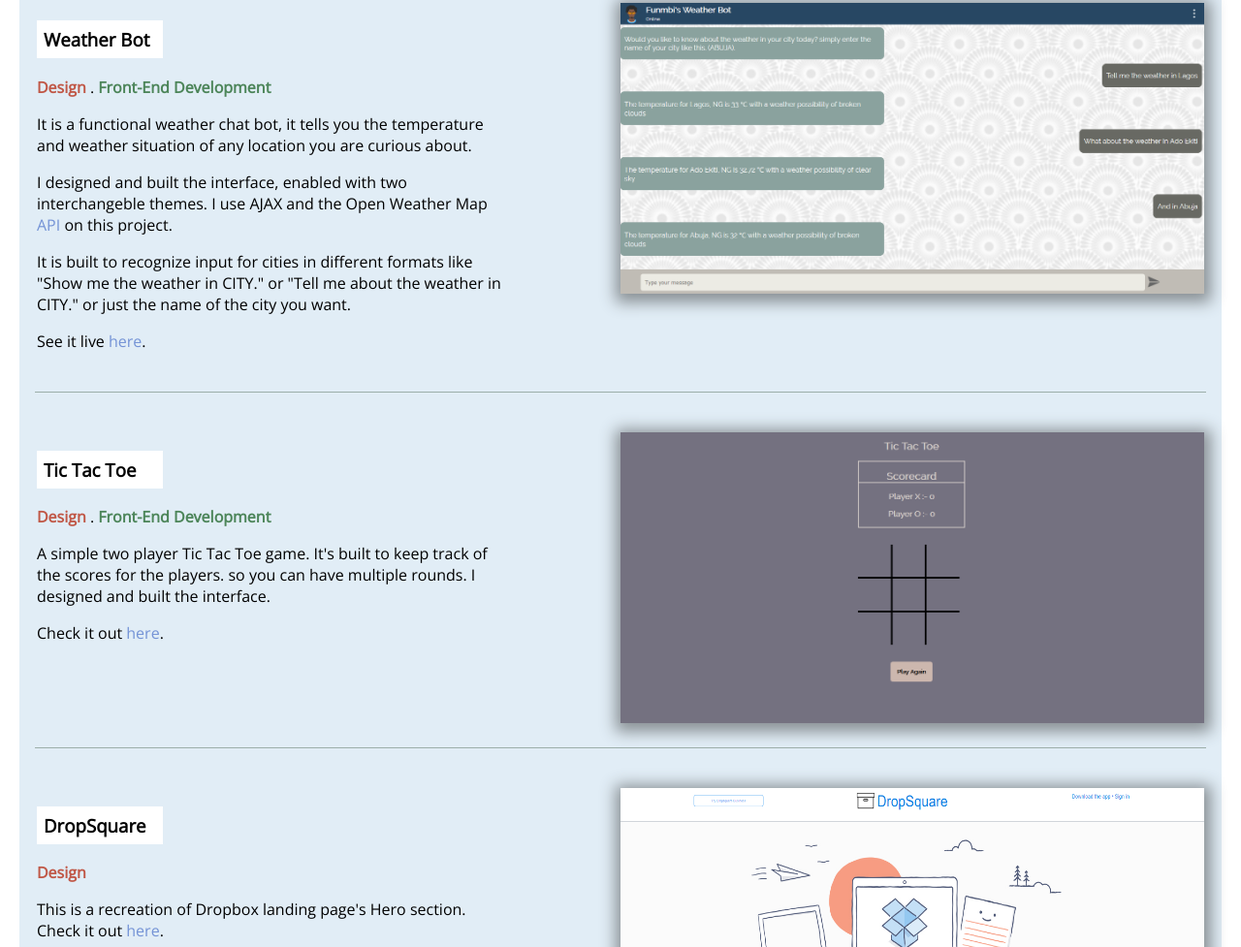
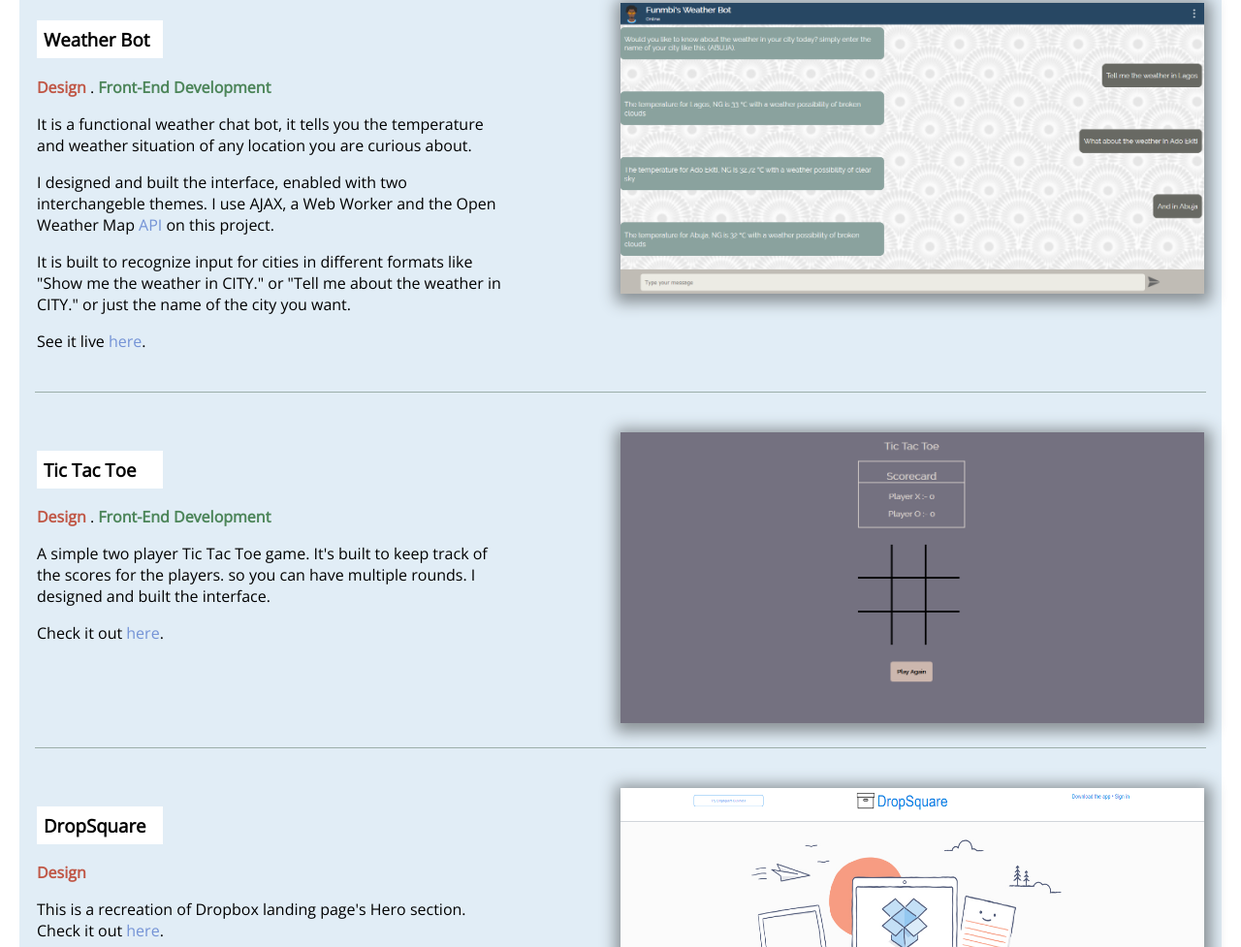
Before and after one commit to Phunmbi/Phunmbi.github.io, a plain HTML site: page index.html in a window 1280 px wide. Shown: the part 1022-1999 px from the top of the page at 97% size. Drawn offline with nearby package versions, Linux system fonts and the light colour scheme.

Commit message:
minor text content changes

```diff
--- a/index.html
+++ b/index.html
@@ -65,7 +65,7 @@
                 </strong>
                 <p>It is a functional weather chat bot, it tells you the temperature and weather situation of any location you
                     are curious about.</p>
-                <p>I designed and built the interface, enabled with two interchangeble themes. I use AJAX and the Open Weather
+                <p>I designed and built the interface, enabled with two interchangeble themes. I use AJAX, a Web Worker and the Open Weather
                     Map
                     <a href="https://openweathermap.org/api">API</a> on this project.</p>
                 <p>It is built to recognize input for cities in different formats like "Show me the weather in CITY." or "Tell
```
